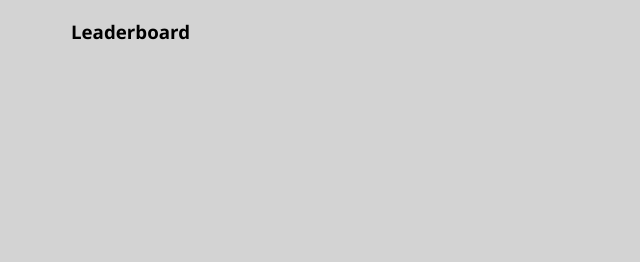
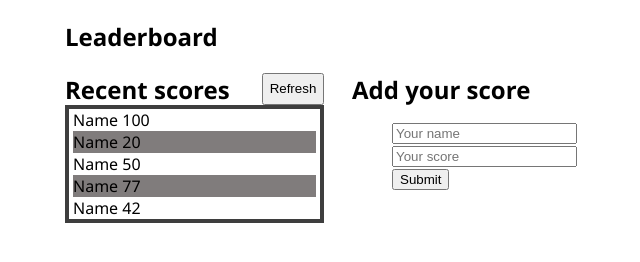
Before and after one commit to SergSkol/Leaderboard, a website built with webpack: page src/index.html in a window 1280 px wide. Shown: the whole page, without its empty margins (319-959 px from the left). Built offline with nearby package versions, Linux system fonts and the light colour scheme.

Commit message:
Add basic HTML and CSS

```diff
--- a/src/index.html
+++ b/src/index.html
@@ -11,14 +11,39 @@
   <body>
     <section class="main">
       <header class="header">
-            <h3 class="header-descr">Leaderboard</h3>
+          <h1 class="header-descr">Leaderboard</h3>
       </header>
-        <section class="container">
-            <div class="list">
-
+      <section class="scores">
+        <div class="scores-container">
+          <div class="scores-header">
+            <h2 class="scores-title">Recent scores</h2>
+            <button type="submit" name="refresh-button" id="refresh-button">Refresh</button>
+          </div>
+          <div class="scores-list">
+            <ul class="scores-list-items">
+              <li class="scores-list-item">Name 100</li>
+              <li class="scores-list-item">Name 20</li>
+              <li class="scores-list-item">Name 50</li>
+              <li class="scores-list-item">Name 77</li>
+              <li class="scores-list-item">Name 42</li>
+            </ul>
+          </div>
         </div>
         <form class="add-form">
-
+          <h2 class="form-title">Add your score</h2>
+          <ul>
+            <li>
+              <input type="text" name="name" id="name" placeholder="Your name" />
+            </li>
+            <li>
+              <input type="text" name="score" id="score" placeholder="Your score" />
+            </li>
+            <li>
+              <button type="submit" name="submit-button" id="submit-button">
+                Submit
+              </button>
+            </li>
+          </ul>
         </form>
       </section>
       <footer class="footer">
--- a/src/style.css
+++ b/src/style.css
@@ -1,6 +1,53 @@
 body {
-  max-width: 500px;
+  max-width: 512px;
   margin: 0 auto;
   font-family: 'Segoe UI', Tahoma, Geneva, Verdana, sans-serif;
-  background-color: lightgray;
+  background-color: #fff;
 }
+.add-form li {
+  list-style-type: none;
+}
+
+.scores {
+  display: flex;
+  justify-content: space-between;
+}
+
+.scores-header {
+  display: flex;
+  justify-content: space-between;
+}
+
+.scores-title {
+  height: 32px;
+  margin: 0 auto;
+  padding-right: 32px;
+}
+
+#scores-refresh-button {
+  height: 36px;
+}
+
+.scores-list {
+  border: 4px solid #3e3e3e;
+  overflow-y: scroll;
+}
+
+.scores-list li {
+  list-style-type: none;
+}
+
+.scores-list-items {
+  margin: 0 auto;
+  padding-left: 4px;
+  padding-right: 4px;
+}
+
+.scores-list-item:nth-child(even) {
+  background-color: #807c7c;
+}
+
+.form-title {
+  height: 32px;
+  margin: 0 auto;
+}
```
Also changed, not shown: README.md, dist/index.html, dist/main.js. Lines whose indentation alone changed are shown as unchanged.
